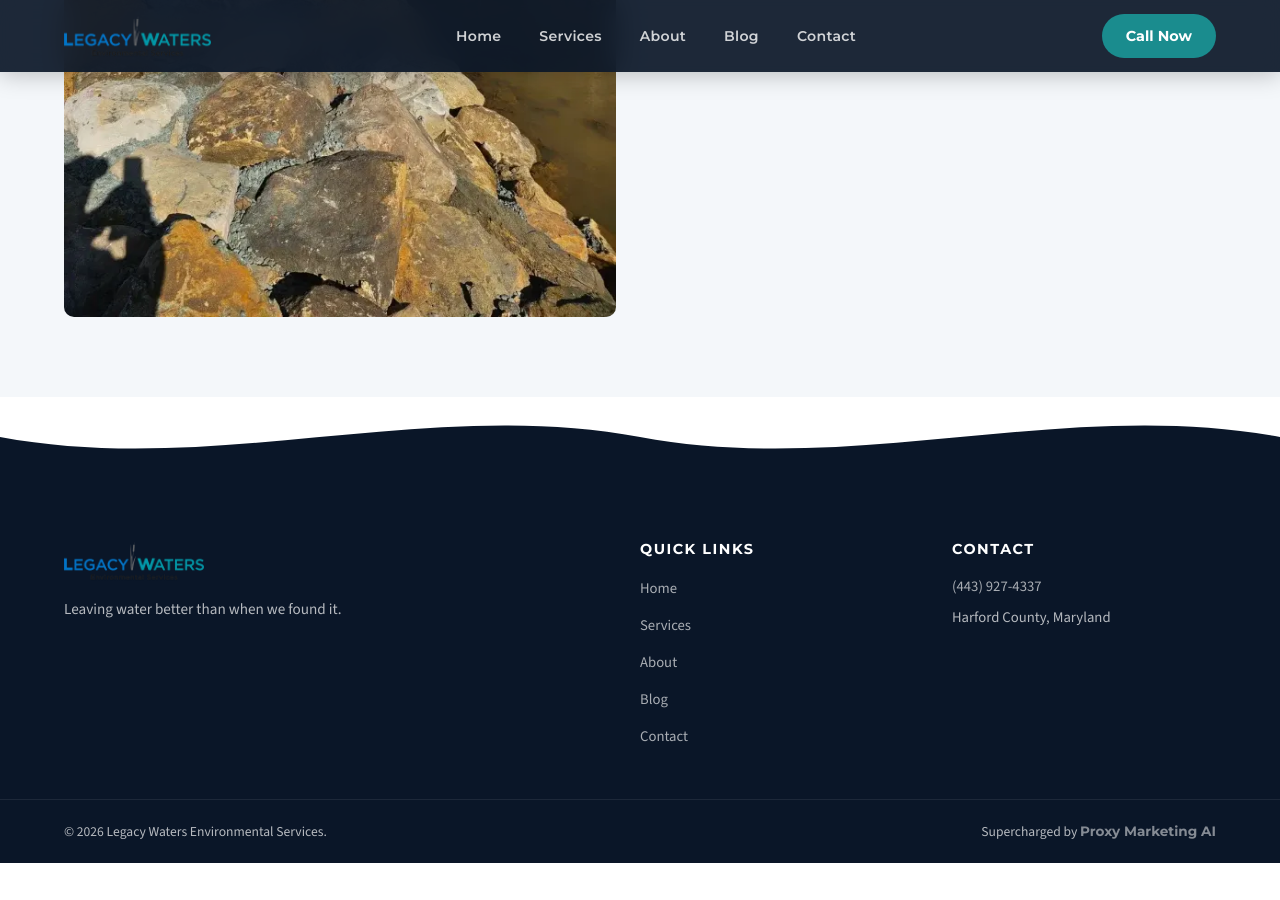
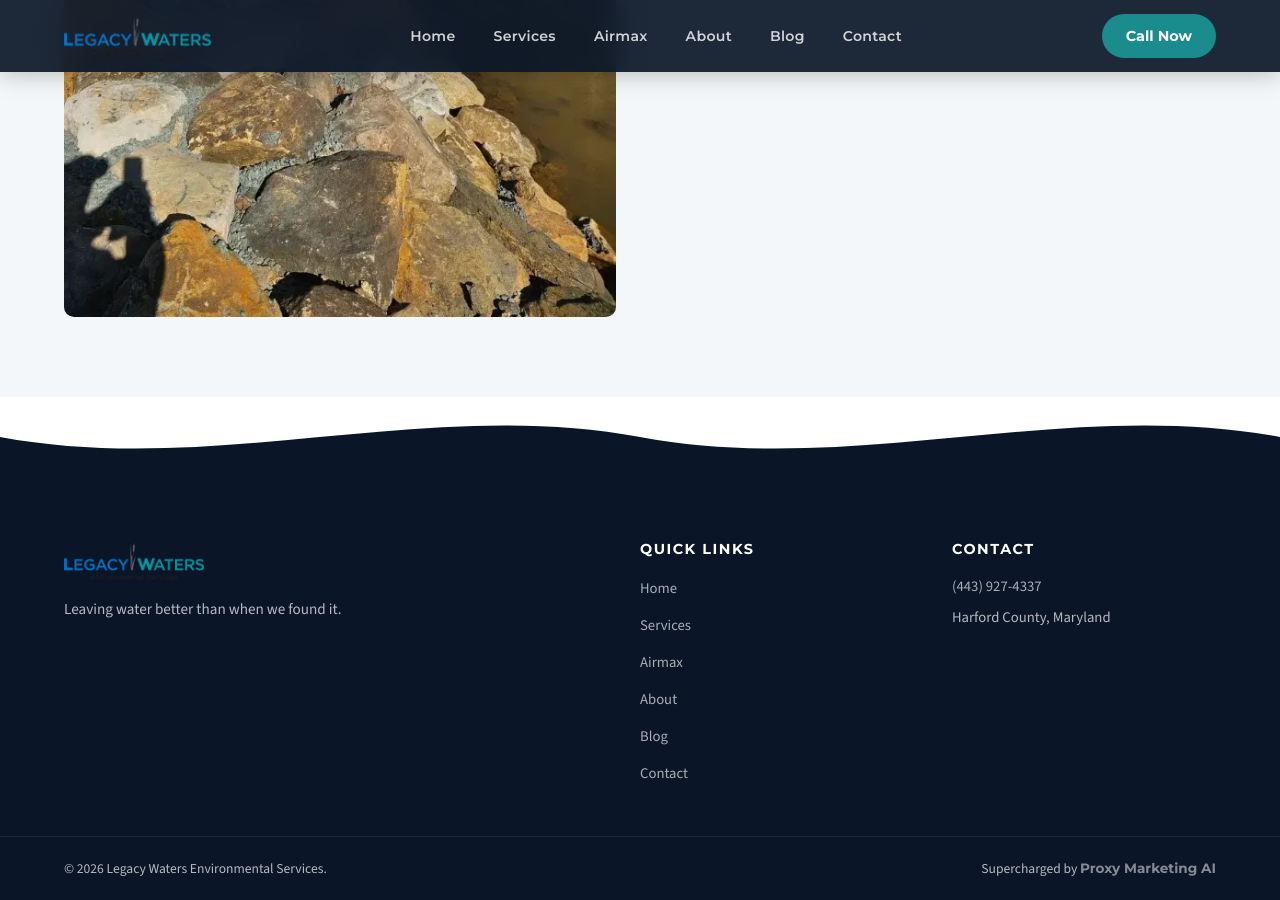
Before and after one commit to JimmyFlame77/Legacy-Waters, a Jekyll site: the page built from index.html, in a window 1280 px wide and 900 px high, scrolled down 3786 px. Built offline with Jekyll 4.4.1, drawn with Linux system fonts in a browser that asks for light colours; before the commit the page ends 4649 px from its top, so only the background shows below that.

Commit message:
Update navigation.yml

```diff
--- a/_data/navigation.yml
+++ b/_data/navigation.yml
@@ -4,6 +4,9 @@
 - label: "Services"
   url: "/services/"
   index_url: "/services/"
+- label: "Airmax"
+  url: "/airmax/"
+  index_url: "/airmax/"
 - label: "About"
   url: "/about/"
   index_url: "/about/"
```
